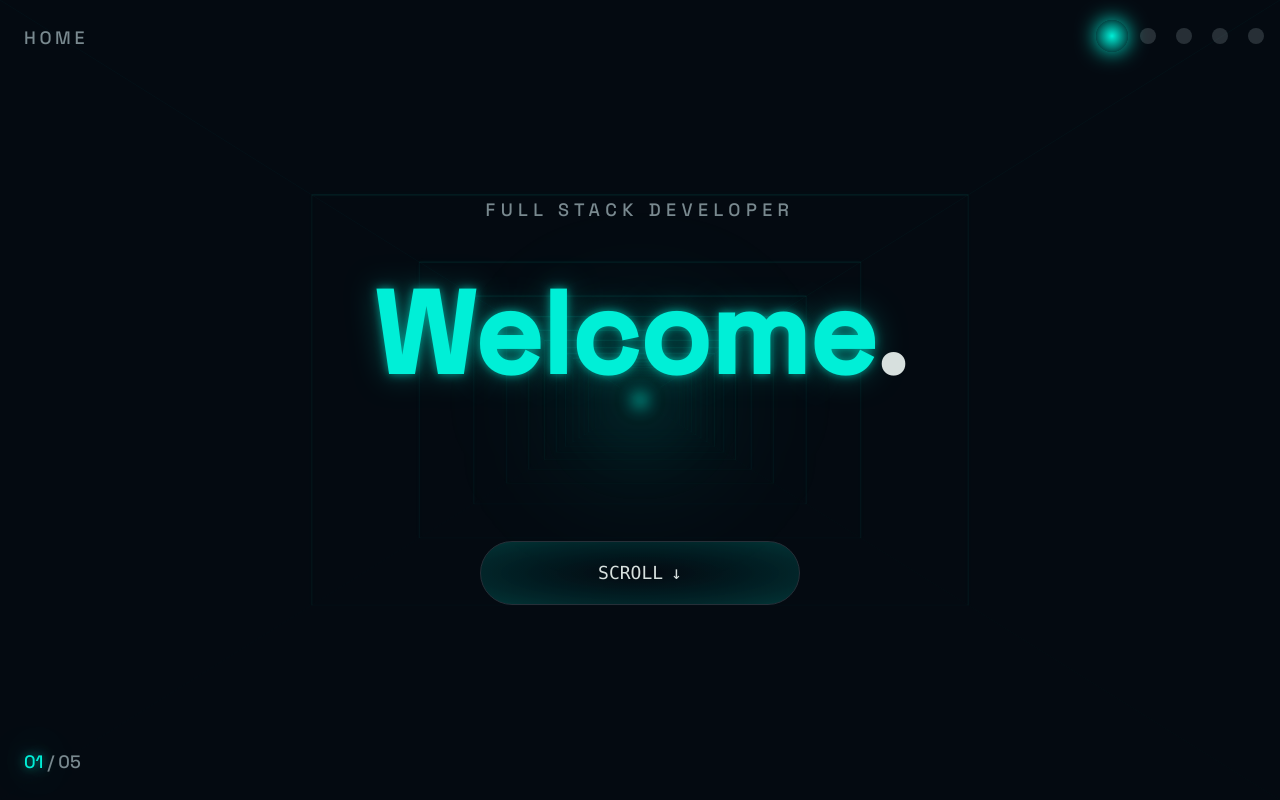
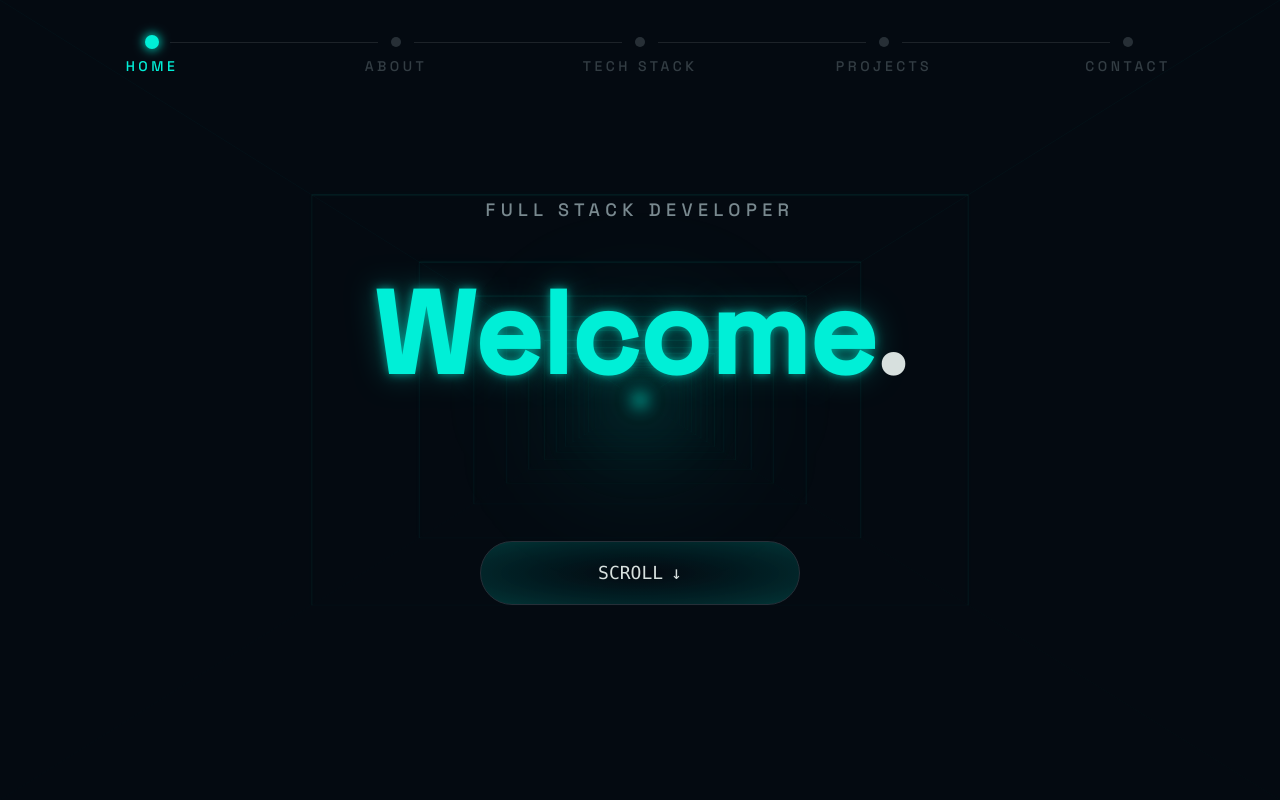
Before and after one commit to abdulmuiz01/Portfolio, a Next.js app: page / in a window 1280 px wide. Built offline with nearby package versions, Linux system fonts and the light colour scheme.

Commit message:
stepper added

```diff
--- a/app/page.tsx
+++ b/app/page.tsx
@@ -12,6 +12,7 @@ import ContactSection from '@/components/ContactSection'
 import Footer from '@/components/Footer'
 import TunnelBackground from '@/components/TunnelBackground'
 import {ScrollProgress} from '@/components/ScrollProgress'
+import Stepper from '@/components/Stepper'
 
 interface Section {
     id: string
@@ -118,14 +119,14 @@ export default function Page() {
 
     return (
         <div className="fixed inset-x-0 top-0 h-screen overflow-hidden touch-none bg-background text-foreground">
-            <div className="fixed top-6 left-6 z-50 pl-safe">
-        <span className="text-fluid-sm font-body text-muted-foreground tracking-[0.2em] uppercase">
-          {sections[currentIndex]?.label}
-        </span>
-            </div>
             <ScrollProgress zoom={zoom} total={SECTION_COUNT}/>
             <TunnelBackground zoom={zoom}/>
-
+            <Stepper
+                steps={sections.map(s => ({id: s.id, label: s.label}))}
+                current={currentIndex}
+                onNavigate={transitionTo}
+                zoom={zoom}
+            />
             <div className="relative flex justify-center z-30 h-full w-full ">
                 <AnimatePresence mode="wait">
                     <motion.div
@@ -156,30 +157,6 @@ export default function Page() {
                         </div>
                     </motion.div>
                 </AnimatePresence>
-                <div className="fixed right-4 top-7 z-50 flex flex-col items-end gap-2 pr-safe
-                          md:pt-0 md:pr-0 md:items-center">
-                    <div className="flex flex-row gap-5">
-                        {sections.map((section, idx) => (
-                            <button
-                                key={section.id}
-                                onClick={() => transitionTo(idx)}
-                                aria-label={section.label}
-                                className={`h-4 w-4 rounded-full transition-all duration-200 ${
-                                    idx === currentIndex
-                                        ? 'scale-200 shadow-[0_0_10px] shadow-primary bg-radial from-primary to-background/20'
-                                        : 'bg-muted-foreground/30 hover:scale-125 hover:bg-white/50'
-                                }`}
-                            />
-                        ))}
-                    </div>
-                </div>
-            </div>
-            <div className="fixed bottom-6 left-6 z-50 hidden md:block pl-safe">
-          <span className="text-lg font-heading text-muted-foreground">
-            <span className="neon-text">{String(currentIndex + 1).padStart(2, "0")}</span>
-            <span className="mx-1">/</span>
-              {String(sections.length).padStart(2, "0")}
-          </span>
             </div>
         </div>
     )
--- /dev/null
+++ b/components/Stepper.tsx
@@ -0,0 +1,61 @@
+'use client'
+
+import {useTransform, MotionValue, motion} from 'framer-motion'
+
+interface Step {
+    id: string
+    label: string
+}
+
+interface StepperProps {
+    steps: Step[]
+    current: number
+    onNavigate: (index: number) => void
+    zoom: MotionValue<number>
+}
+
+function HConnector({idx, zoom}: { idx: number; zoom: MotionValue<number> }) {
+    const scaleX = useTransform(zoom, [idx, idx + 1], [0, 1])
+    return (
+        <div className="relative h-px w-10 md:w-28 lg:w-32 xl:w-52 bg-white/10 overflow-hidden">
+            <motion.div className="absolute inset-0 origin-left bg-primary/60" style={{scaleX}}/>
+        </div>
+    )
+}
+
+export default function Stepper({steps, current, onNavigate, zoom}: StepperProps) {
+    return (
+        <nav className="fixed top-8 left-1/2 -translate-x-1/2 z-50 flex flex-row items-center">
+            {steps.map((step, idx) => (
+                <div key={step.id} className="flex flex-row items-center">
+                    <button
+                        onClick={() => onNavigate(idx)}
+                        aria-label={`Go to ${step.label}`}
+                        className="group relative flex flex-col items-center cursor-pointer px-1 md:px-2"
+                    >
+                        {/* Fixed wrapper — prevents size change from shifting neighbours */}
+                        <div className="w-4 h-4 md:w-5 md:h-5 flex items-center justify-center">
+                            <div className={`rounded-full transition-all duration-300 ${
+                                idx === current
+                                    ? 'w-3 h-3 md:w-3.5 md:h-3.5 bg-primary shadow-[0_0_10px_2px] shadow-primary/70'
+                                    : 'w-2 h-2 md:w-2.5 md:h-2.5 bg-muted-foreground/30 group-hover:bg-primary/50 group-hover:scale-125'
+                            }`}/>
+                        </div>
+
+                        {/* Label — absolutely positioned so it never shifts the dot row */}
+                        <span className={`absolute top-5 md:top-6 whitespace-nowrap font-body
+                                        text-[10px] md:text-xs lg:text-sm
+                                        tracking-[0.25em] uppercase select-none
+                                        transition-all duration-300 ${
+                            idx === current
+                                ? 'opacity-100 text-primary'
+                                : 'opacity-0 md:opacity-40 text-muted-foreground md:hover:opacity-70'
+                        }`}>{step.label}</span>
+                    </button>
+
+                    {idx < steps.length - 1 && <HConnector idx={idx} zoom={zoom}/>}
+                </div>
+            ))}
+        </nav>
+    )
+}
--- a/components/TunnelBackground.tsx
+++ b/components/TunnelBackground.tsx
@@ -11,7 +11,7 @@ const GRID = 152
 const FOV = 600
 const Z_NEAR = 160
 const Z_FAR = 5240
-const DEPTH_PER_SECTION = 200
+const DEPTH_PER_SECTION = 1000
 const ROTATION_PER_SECTION = Math.PI / 2
 
 export default function TunnelBackground({ zoom }: TunnelBackgroundProps) {
```
